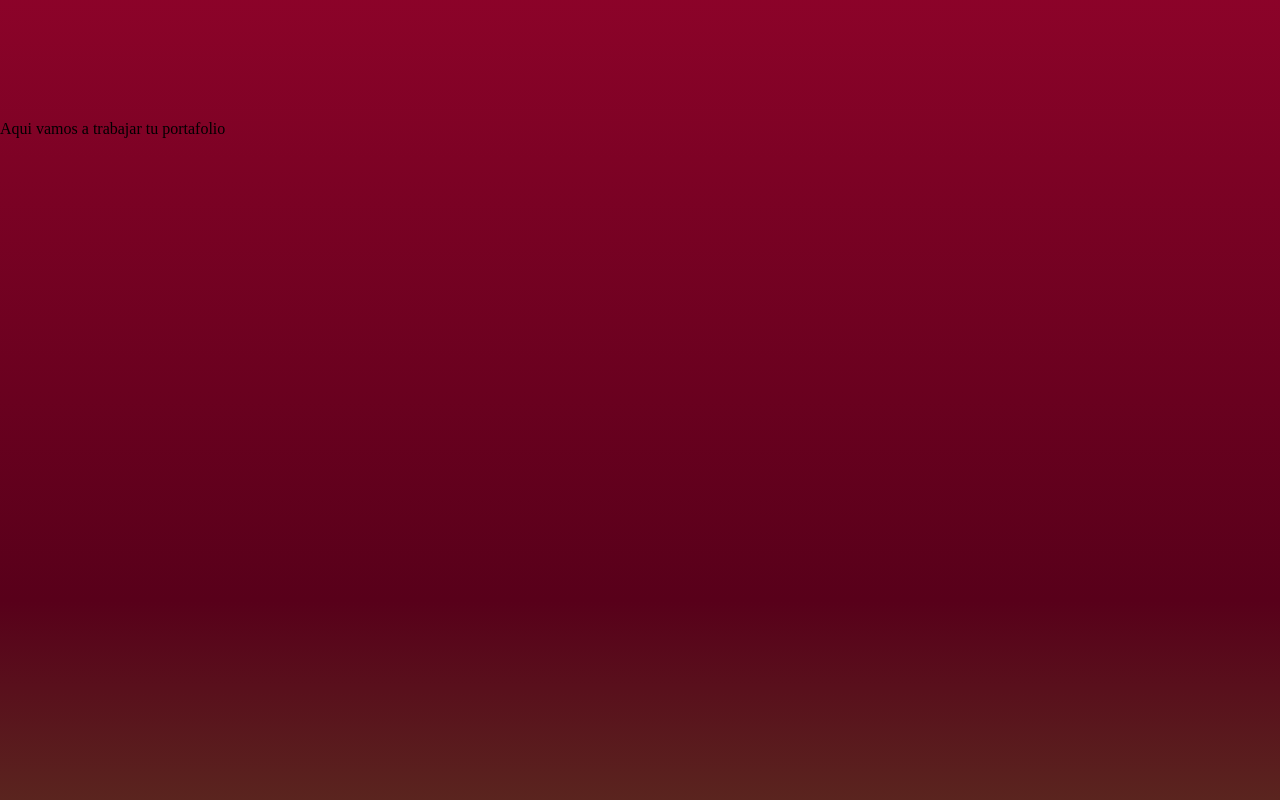
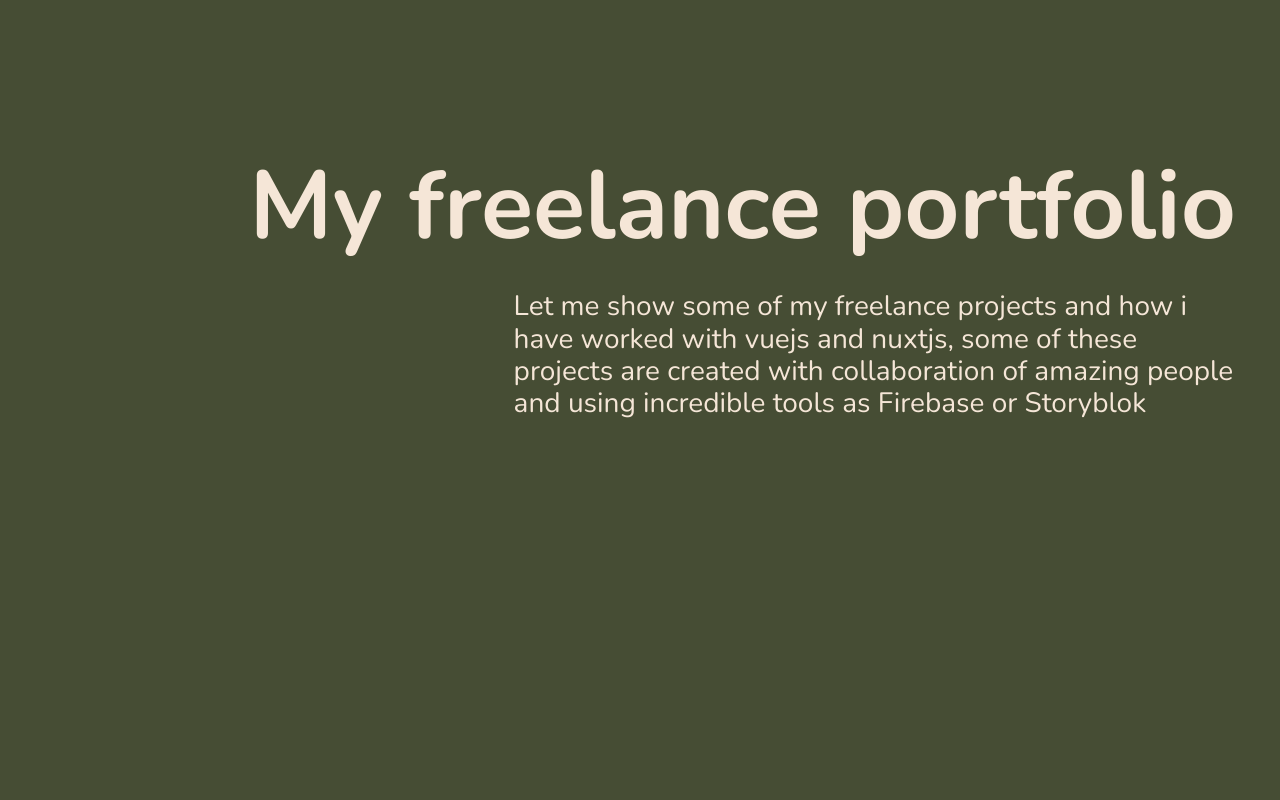
Before and after one commit to platzi/curso-arquitecturas-css-proyecto-2, a Vue app: page / in a window 1280 px wide. Shown: the part 680-1480 px from the top of the page. Built offline with nearby package versions, Linux system fonts and the light colour scheme.

Commit message:
portfolioSection the content was added, preparing to present project cards and we need to pick up a desing of that

```diff
--- a/src/App.vue
+++ b/src/App.vue
@@ -48,8 +48,8 @@ export default {
   scroll-behavior: smooth;
 }
 .wrap {
-  background: rgb(228, 199, 95);
-  background: linear-gradient(
+  background: rgb(70, 77, 52);
+  /* background: linear-gradient(
     180deg,
     rgba(228, 199, 95, 1) 0%,
     rgba(143, 3, 42, 1) 20%,
@@ -57,7 +57,7 @@ export default {
     rgba(95, 116, 41, 1) 60%,
     rgba(228, 199, 95, 1) 80%,
     rgba(183, 157, 54, 1) 100%
-  );
+  ); */
 }
 .section {
   width: 100%;
--- a/src/components/index/MyPortfolio.vue
+++ b/src/components/index/MyPortfolio.vue
@@ -1,12 +1,39 @@
 <template>
   <div class="portfolioSection">
-    Aqui vamos a trabajar tu portafolio
+    <div class="portfolioContent">
+      <h2 class="portfolioTitle">My freelance portfolio</h2>
+      <p class="content">
+        Let me show some of my freelance projects and how i have worked with
+        vuejs and nuxtjs, some of these projects are created with collaboration
+        of amazing people and using incredible tools as Firebase or Storyblok
+      </p>
+    </div>
   </div>
 </template>
 
+<style scoped>
+.portfolioContent {
+  display: flex;
+  justify-content: end;
+  align-items: end;
+  flex-direction: column;
+  padding: 2rem;
+  padding-right: 2.75rem;
+}
 
-<style scoped>
-/* .portfolioSection {
-  background: wheat;
-} */
+.portfolioSection .portfolioTitle,
+.portfolioSection .content {
+  color: #f5e6d7;
+  font-family: "Nunito";
+}
+
+.portfolioTitle {
+  font-size: 6rem;
+  margin: 0;
+}
+
+.portfolioContent .content {
+  font-size: 1.75rem;
+  width: 60%;
+}
 </style>
```
